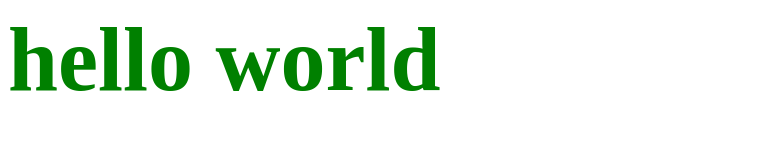
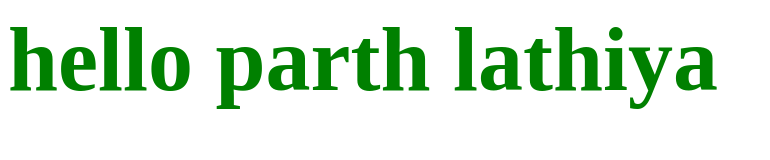
Before and after one commit to darshanversatile/cicdtest, a plain HTML site: page index.html in a window 1280 px wide. Shown: the whole page, without its empty margins (0-770 px from the left). Drawn offline with Linux system fonts and the light colour scheme.

Commit message:
changes in index

```diff
--- a/index.html
+++ b/index.html
@@ -1 +1 @@
-<h1 style="color: green; font-size: 90;">hello world</h1>
+<h1 style="color: green; font-size: 90;">hello parth lathiya</h1>
```
